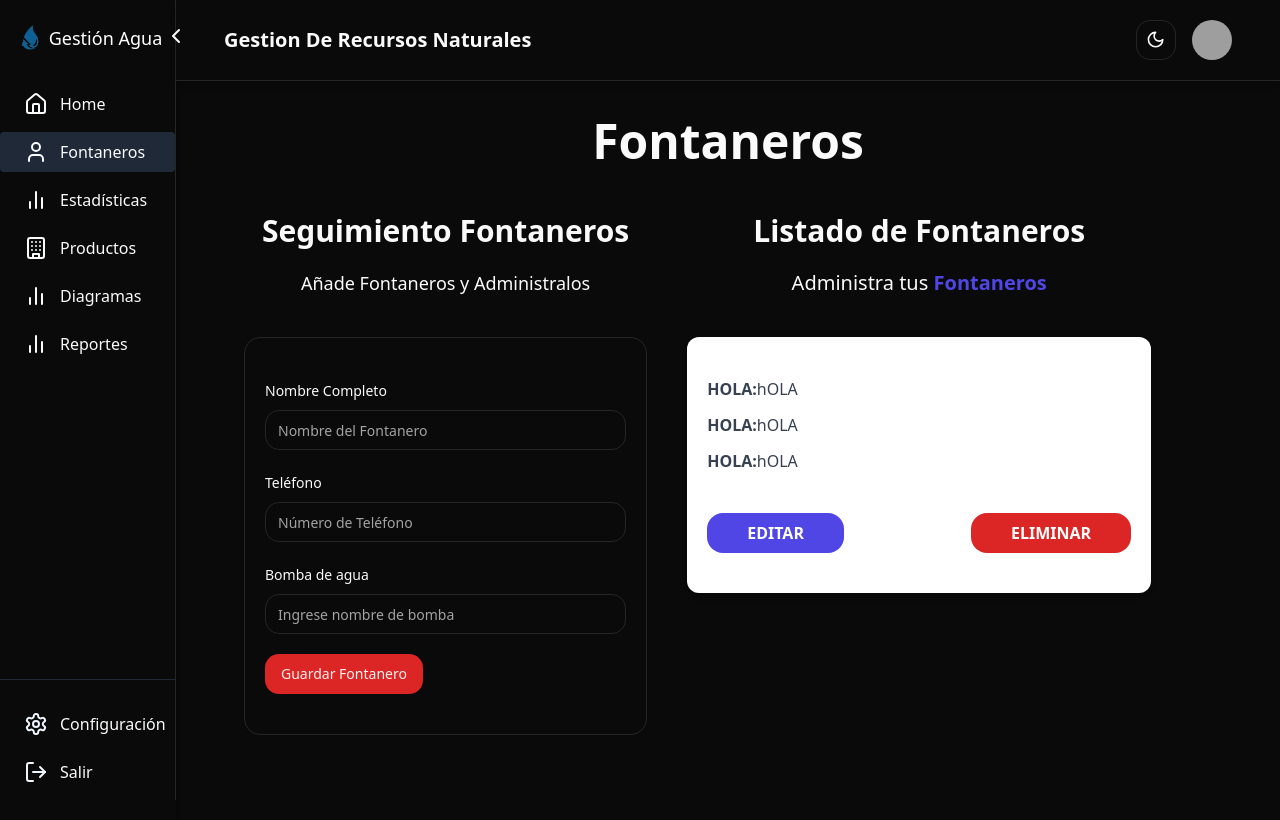
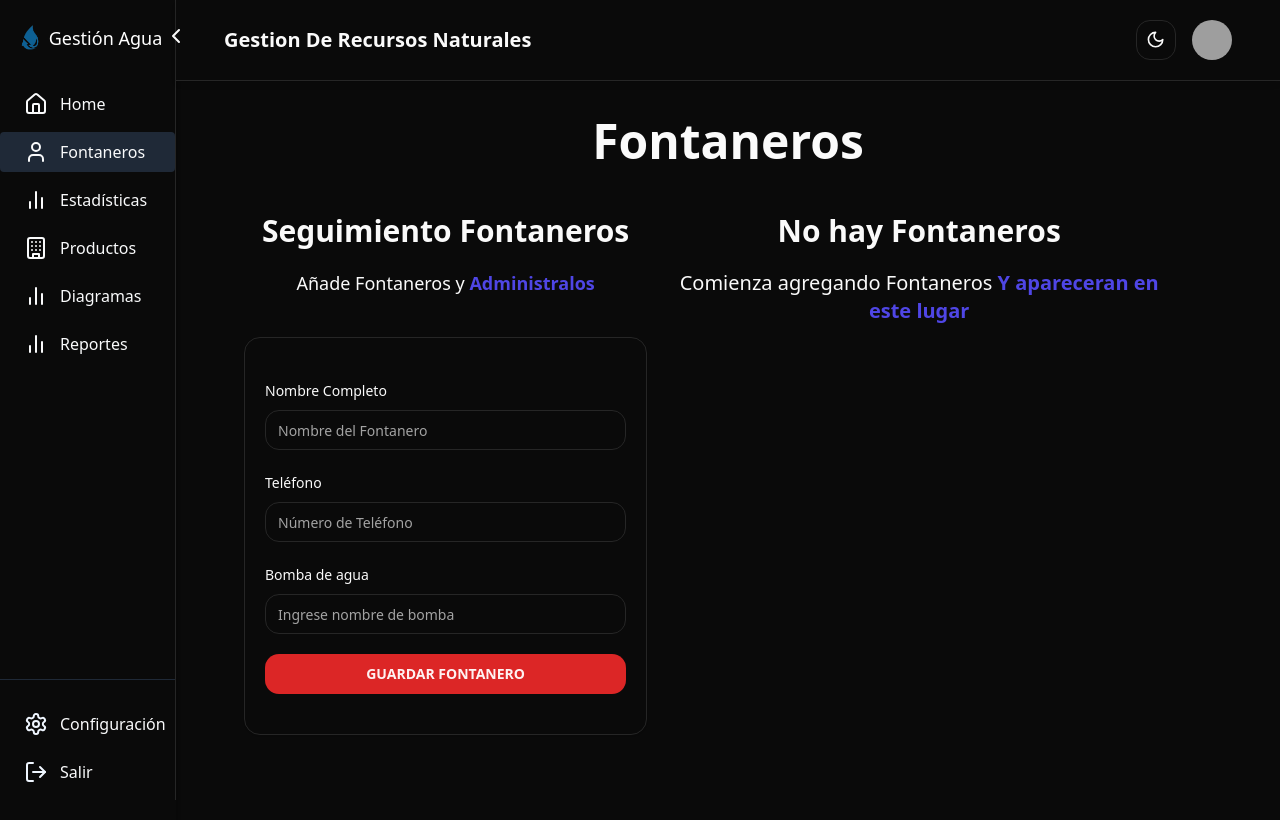
Before and after one commit to Elmer-Solis/App_Gestion_Recursos_Naturales, a React (Vite) app: page /fontaneros in a window 1280 px wide. Shown: the top 820 px of the page. Built offline with nearby package versions, Linux system fonts and the light colour scheme; grey boxes are pictures that could not be loaded.

Commit message:
store de zustand y lista de formulario fontaneros agregados

```diff
--- a/package.json
+++ b/package.json
@@ -26,7 +26,9 @@
     "react-hook-form": "^7.53.0",
     "react-router-dom": "^6.26.1",
     "tailwind-merge": "^2.5.2",
+    "tailwind-scrollbar": "^3.1.0",
     "tailwindcss-animate": "^1.0.7",
+    "uuid": "^10.0.0",
     "vaul": "^0.9.1",
     "zod": "^3.23.8",
     "zustand": "^4.5.5"
@@ -36,6 +38,7 @@
     "@types/node": "^22.3.0",
     "@types/react": "^18.3.3",
     "@types/react-dom": "^18.3.0",
+    "@types/uuid": "^10.0.0",
     "@vitejs/plugin-react": "^4.3.1",
     "autoprefixer": "^10.4.20",
     "eslint": "^9.8.0",
--- a/src/pages/Fontaneros/FontaneroDetailItem.tsx
+++ b/src/pages/Fontaneros/FontaneroDetailItem.tsx
@@ -1,8 +1,14 @@
 
-export default function FontaneroDetailItem() {
+type FontaneroDetailItemProps = {
+    label: string
+    data: string
+}
+
+
+export default function FontaneroDetailItem({ label, data }: FontaneroDetailItemProps) {
     return (
-        <p className="font-bold mb-3 text-gray-700 uppercase">hOLA:{''}
-            <span className="font-normal normal-case">hOLA</span>
+        <p className="font-bold mb-3 text-gray-700 uppercase">{label}:{''}
+            <span className="font-normal normal-case">{data}</span>
         </p>
     )
 }
--- a/src/pages/Fontaneros/FontaneroDetails.tsx
+++ b/src/pages/Fontaneros/FontaneroDetails.tsx
@@ -1,29 +1,50 @@
 import FontaneroDetailItem from "./FontaneroDetailItem";
+import { Fontanero } from '../../types/index';
+
+import { Card } from "@/components/ui/card";
+import { Button } from "@/components/ui/button";
+type PatientDetailsProps = {
+    fontanero: Fontanero
+}
+
+export default function FontaneroDetails({ fontanero }: PatientDetailsProps) {
 
 
 
-export default function FontaneroDetails() {
     return (
-        <div className='mx-5 my-10 px-5 py-10 bg-white shadow-md rounded-xl'>
-            <FontaneroDetailItem />
-            <FontaneroDetailItem />
-            <FontaneroDetailItem />
+        <Card className="mx-5 my-10 px-5 py-10">
+            {/* <div className='mx-5 my-10 px-5 py-10 bg-white shadow-md rounded-xl'> */}
+            <FontaneroDetailItem label='Nombre' data={fontanero.name} />
+            <FontaneroDetailItem label='Telefono' data={fontanero.phone} />
+            <FontaneroDetailItem label='Bomba' data={fontanero.bomba} />
+
             <div className='flex flex-col lg:flex-row gap-3 justify-between mt-10'>
-                <button
+
+                <Button
+                    className="py-2 px-10 text-white font-bold uppercase"
+                >
+                    Editar</Button>
+                {/* <button
                     type='button'
                     className='py-2 px-10 bg-indigo-600 hover:bg-indigo-700 text-white font-bold
                     uppercase rounded-lg'
 
-                >Editar</button>
+                >Editar</button> */}
 
-                <button
+                <Button
+                    className="py-2 px-10 text-white font-bold uppercase"
+                >
+                    Eliminar</Button>
+                {/* <button
                     type='button'
                     className='py-2 px-10 bg-red-600 hover:bg-red-700 text-white font-bold
                     uppercase rounded-lg'
 
-                >Eliminar</button>
+                >Eliminar</button> */}
+
             </div>
-        </div>
+            {/* </div> */}
+        </Card>
 
     )
 }
--- a/src/pages/Fontaneros/FontaneroList.tsx
+++ b/src/pages/Fontaneros/FontaneroList.tsx
@@ -1,15 +1,43 @@
+
+import { useFontaneroStore } from "@/store/storeFontanero";
 import FontaneroDetails from "./FontaneroDetails";
 
+export default function FontaneroList() {
 
-export default function FontaneroList() {
+    const fontaneros = useFontaneroStore((state) => state.fontaneros)
+
+
     return (
-        <div className="md:w-1/2 lg:3/5 md:h-screen overflow-y-scroll">
-            <h2 className="font-black text-3xl text-center">Listado de Fontaneros</h2>
-            <p className="text-xl mt-5 mb-10 text-center">
-                Administra tus {''}
-                <span className="text-indigo-600 font-bold">Fontaneros</span>
-            </p>
-            <FontaneroDetails />
+        // <div className="md:w-1/2 lg:3/5 md:h-screen overflow-y-scroll ">
+        // <div className="md:w-1/2 lg:3/5 md:h-screen overflow-y-scroll scrollbar-thumb-[#4a4a4a] scrollbar-track-[#1a1a1a] scrollbar-thumb-rounded-lg">
+        // <div className="md:w-1/2 lg:3/5 md:h-screen overflow-y-scroll scrollbar-thin scrollbar-thumb-[#4a4a4a] scrollbar-track-[#1a1a1a] scrollbar-thumb-rounded-lg">
+        <div className="md:w-1/2 lg:3/5 md:h-screen overflow-y-scroll dark:scrollbar-thin dark:scrollbar-thumb-[#4a4a4a] dark:scrollbar-track-[#1a1a1a] dark:scrollbar-thumb-rounded-lg">
+            {fontaneros.length ? (
+                <>
+                    <h2 className="font-black text-3xl text-center">Listado de Fontaneros</h2>
+                    <p className="text-xl mt-5 mb-10 text-center">
+                        Administra tus {''}
+                        <span className="text-indigo-600 font-bold">Fontaneros</span>
+                    </p>
+                    {
+                        fontaneros.map(fontanero => (
+                            <FontaneroDetails
+                                key={fontanero.id}
+                                fontanero={fontanero}
+                            />
+                        ))
+                    }
+
+                </>
+            ) : (
+                <>
+                    <h2 className="font-black text-3xl text-center">No hay Fontaneros</h2>
+                    <p className="text-xl mt-5 mb-10 text-center">
+                        Comienza agregando Fontaneros {''}
+                        <span className="text-indigo-600 font-bold">Y apareceran en este lugar</span>
+                    </p>
+                </>
+            )}
         </div>
     )
 }
--- a/src/pages/Fontaneros/Fontaneros.tsx
+++ b/src/pages/Fontaneros/Fontaneros.tsx
@@ -6,8 +6,8 @@ export function Fontaneros() {
     return (
         <div className="container mx-auto mt-5 ">
             <h1 className="font-black text-5xl text-center md:w-2/3 md:mx-auto ">
-                Fontaneros{''}
-                {/* <span className="text-indigo-700">veterinaria</span> */}
+                Fontaneros {''}
+                {/* <span className="text-indigo-700"> seccion</span> */}
             </h1>
 
             <div className="mt-12 md:flex">
--- a/src/pages/Fontaneros/FontanerosForm.tsx
+++ b/src/pages/Fontaneros/FontanerosForm.tsx
@@ -15,6 +15,7 @@ import {
     FormMessage,
 } from "@/components/ui/form";
 import { Input } from "@/components/ui/input";
+import { useFontaneroStore } from '../../store/storeFontanero';
 
 // Definir el esquema de validación
 const formSchema = z.object({
@@ -45,8 +46,13 @@ export function FontanerosForm() {
         mode: "onChange",
     });
 
-    const onSubmit = (values: z.infer<typeof formSchema>) => {
 
+    const addFontanero = useFontaneroStore(state => state.addFontanero)
+
+    const registerFontanero = (data: z.infer<typeof formSchema>) => {
+
+        addFontanero(data)
+        form.reset()
     };
 
     return (
@@ -54,11 +60,12 @@ export function FontanerosForm() {
             <h2 className="font-black text-3xl text-center">Seguimiento Fontaneros</h2>
 
             <p className="text-lg mt-5 text-center mb-10">
-                Añade Fontaneros y Administralos
+                Añade Fontaneros y {''}
+                <span className="text-indigo-600 font-bold">Administralos</span>
             </p>
             <Card>
                 <Form {...form} >
-                    <form onSubmit={form.handleSubmit(onSubmit)}
+                    <form onSubmit={form.handleSubmit(registerFontanero)}
                         className=" py-10 px-5 space-y-5 ">
                         <FormField
                             control={form.control}
@@ -106,7 +113,9 @@ export function FontanerosForm() {
                             )}
                         />
 
-                        <Button type="submit">Guardar Fontanero</Button>
+                        <Button type="submit"
+                            className="uppercase font-bold w-full "
+                        >Guardar Fontanero</Button>
                     </form>
                 </Form>
             </Card>
--- /dev/null
+++ b/src/store/storeFontanero.ts
@@ -0,0 +1,33 @@
+import { create } from "zustand";
+import { devtools } from "zustand/middleware";
+import { Fontanero, DraftFontanero } from '../types/index';
+import { v4 as uuidv4 } from 'uuid'
+
+type FontaneroState = {
+    fontaneros: Fontanero[]
+    addFontanero: (data: DraftFontanero) => void
+}
+
+const createFontanero = (fontanero: DraftFontanero): Fontanero => {
+    // console.log(fontanero);
+    return { ...fontanero, id: uuidv4() }
+}
+
+
+export const useFontaneroStore = create<FontaneroState>()(
+    devtools(
+        (set) => ({
+            fontaneros: [],
+
+            addFontanero: (data) => {
+                const newFontanero = createFontanero(data)
+                set((state) => ({
+
+                    fontaneros: [...state.fontaneros, newFontanero]
+
+                }))
+            },
+
+
+        })
+    ))
--- a/src/types/index.ts
+++ b/src/types/index.ts
@@ -2,6 +2,7 @@
 export type Fontanero = {
     id: string
     name: string
+    phone: string
     bomba: string
 }
 
--- a/tailwind.config.js
+++ b/tailwind.config.js
@@ -73,8 +73,13 @@ module.exports = {
       animation: {
         "accordion-down": "accordion-down 0.2s ease-out",
         "accordion-up": "accordion-up 0.2s ease-out",
-      },
+      }
+
     },
   },
-  plugins: [require("tailwindcss-animate")],
+  plugins: [
+    require("tailwindcss-animate"),
+    require('tailwind-scrollbar'),
+  ],
+
 }
```
Also changed, not shown: 1 other file (tests, documents, lock files or other folders).
